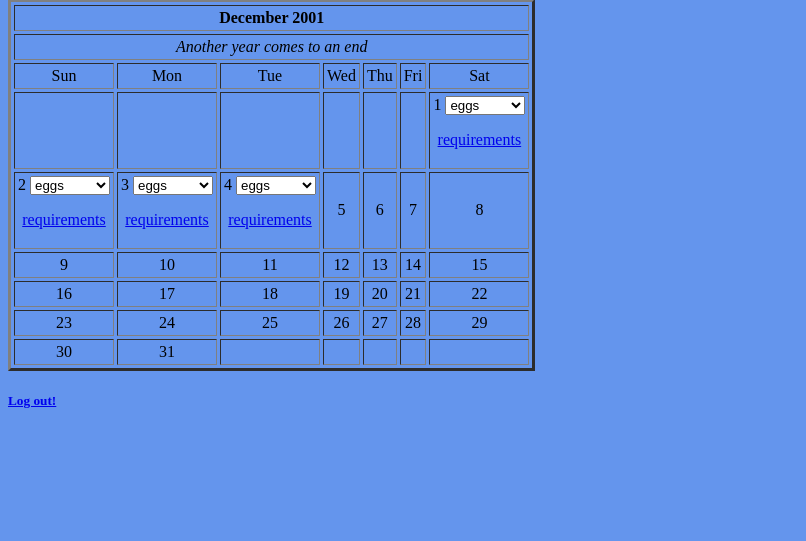
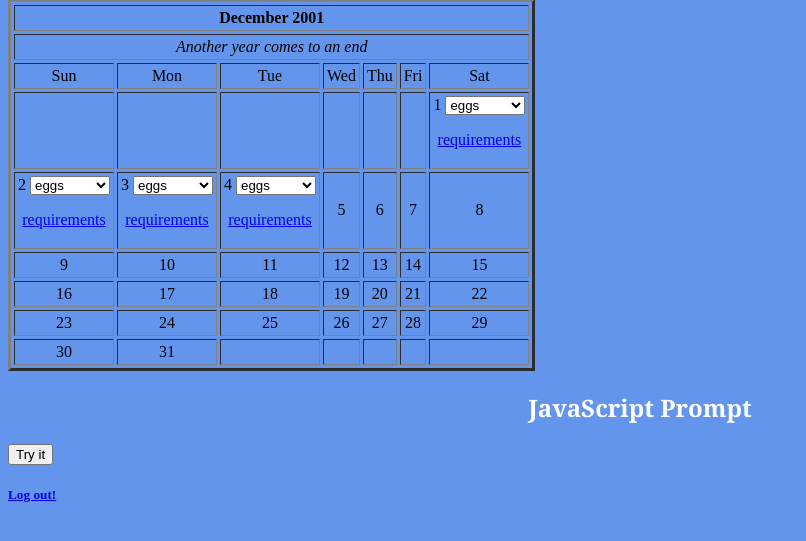
Before and after one commit to digitaljosh/meal-planner, a Flask app: template templates/calendar.html in a window 1280 px wide. Shown: the part 115-656 px from the top of the page, without its empty margins (0-806 px from the left). Run offline with Flask 2, Linux system fonts and the light colour scheme; the template is opened without the code that fills it, so the values that code supplies are empty.

Commit message:
add popup

```diff
--- a/templates/calendar.html
+++ b/templates/calendar.html
@@ -6,7 +6,10 @@
 <h1>Hey {{ username }}, sadly this page is Under Construction</h1>
 <p>this is a test for calendar by date object</p>
 
+<!DOCTYPE html>
 <!--  calendar -->
+<html>
+<body>
 
 <TABLE BORDER=3 CELLSPACING=3 CELLPADDING=3>
 <TR>
@@ -121,6 +124,35 @@
 
 </TABLE>
 
+<!-- javascript -->
+<!-- popup -->
+
+
+
+
+<h2>JavaScript Prompt</h2>
+
+<button onclick="myFunction()">Try it</button>
+
+<p id="demo"></p>
+
+<script>
+function myFunction() {
+    var txt;
+    var person = prompt("Please enter your name:", "Harry Potter");
+    if (person == null || person == "") {
+        txt = "User cancelled the prompt.";
+    } else {
+        txt = "Hello " + person + "! How are you today?";
+    }
+    document.getElementById("demo").innerHTML = txt;
+}
+</script>
+
+</body>
+</html>
+
+
 {{ cal | safe }}
 
 {% endblock %}
```
Lines whose indentation alone changed are shown as unchanged.
